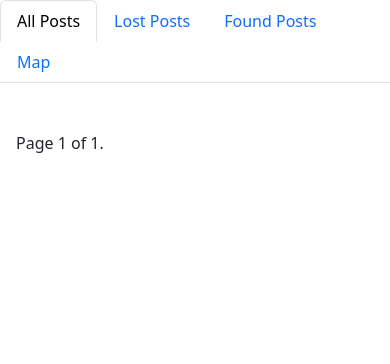
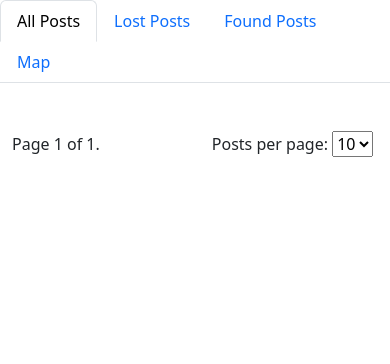
Before and after one commit to Tomosius/My_Precious, a Django app: page /posts/ in a window 390 px wide. Shown: the part 56-420 px from the top of the page. Run offline with Django 5.2, Linux system fonts and the light colour scheme; data that the repository does not hold is empty; some libraries are stand-ins or nearby versions.

Commit message:
post list added pagination with responsive selector

```diff
--- a/posts/templates/view_all_posts.html
+++ b/posts/templates/view_all_posts.html
@@ -66,25 +66,54 @@
 </div>
 
 
+	<!-- Outer container to hold the pagination controls and number selector -->
+<div class="container-fluid">
+  <div class="row justify-content-between align-items-center text-center">
+    <!-- Invisible spacer column for the first gap -->
+    <div class="d-none d-sm-block col-sm-1 col-md-2"></div>
 
-	<!-- Pagination controls -->
-<div class="pagination mx-3">
-    <span class="step-links">
-        {% if posts.has_previous %}
-            <a href="?page=1">&laquo; first</a>
-            <a href="?page={{ posts.previous_page_number }}">previous</a>
-        {% endif %}
+    <!-- Pagination controls wrapped in a column, adjusted to take the appropriate space -->
+    <div class="col-6 col-sm-5 col-md-3">
+      <div class="pagination">
+        <span class="step-links">
+          {% if posts.has_previous %}
+            <a href="?page=1&items_per_page={{ request.GET.items_per_page|default:'10' }}">&laquo; first</a>
+            <a href="?page={{ posts.previous_page_number }}&items_per_page={{ request.GET.items_per_page|default:'10' }}">previous</a>
+          {% endif %}
+          <span class="current">Page {{ posts.number }} of {{ posts.paginator.num_pages }}.</span>
+          {% if posts.has_next %}
+            <a href="?page={{ posts.next_page_number }}&items_per_page={{ request.GET.items_per_page|default:'10' }}">next</a>
+            <a href="?page={{ posts.paginator.num_pages }}&items_per_page={{ request.GET.items_per_page|default:'10' }}">last &raquo;</a>
+          {% endif %}
+        </span>
+      </div>
+    </div>
 
-        <span class="current">
-            Page {{ posts.number }} of {{ posts.paginator.num_pages }}.
-        </span>
+    <!-- Invisible spacer column for the middle gap -->
+    <div class="d-none d-md-block col-md-2"></div>
 
-        {% if posts.has_next %}
-            <a href="?page={{ posts.next_page_number }}">next</a>
-            <a href="?page={{ posts.paginator.num_pages }}">last &raquo;</a>
-        {% endif %}
-    </span>
+    <!-- Number selector wrapped in a column, adjusted to take the appropriate space -->
+    <div class="col-6 col-sm-5 col-md-3">
+      <form action="" method="get" class="text-center">
+        <label for="items_per_page">Posts per page:</label>
+        <select name="items_per_page" onchange="this.form.submit()">
+          {% for option in items_per_page_options %}
+          <option value="{{ option }}" {% if request.GET.items_per_page|stringformat:"s" == option|stringformat:"s" or not request.GET.items_per_page and option == 10 %}selected{% endif %}>
+            {{ option }}
+          </option>
+          {% endfor %}
+        </select>
+      </form>
+    </div>
+
+    <!-- Invisible spacer column for the last gap -->
+    <div class="d-none d-sm-block col-sm-1 col-md-2"></div>
+  </div>
 </div>
+
+
+
+
 
 
 
--- a/posts/views.py
+++ b/posts/views.py
@@ -7,6 +7,8 @@ from .forms import LostPostForm, FoundPostForm, FileFieldForm
 from .models import LostPhoto, FoundPhoto, LostPost, FoundPost
 from django.shortcuts import get_object_or_404
 from django.core.paginator import Paginator, EmptyPage, PageNotAnInteger
+
+ITEMS_PER_PAGE_OPTIONS = [5, 10, 20, 50]
 
 
 @login_required
@@ -85,11 +87,23 @@ def post_detail_view(request, slug, post_type):
     })
 
 
-def paginate_posts(request, posts_list):
-    """Paginate posts for easier navigation."""
-    paginator = Paginator(posts_list, 10)  # Display 10 posts per page
+def paginate_posts(request, posts_list, default_items_per_page=10):
+    """
+    Paginate posts for easier navigation, allowing dynamic items per page.
+    """
+    items_per_page = request.GET.get('items_per_page', default_items_per_page)
+    try:
+        items_per_page = int(items_per_page)
+        if items_per_page <= 0:
+            raise ValueError
+    except ValueError:
+        items_per_page = default_items_per_page
+
+    paginator = Paginator(posts_list, items_per_page)
     page_number = request.GET.get('page')
     return paginator.get_page(page_number)
+
+
 
 def view_all_posts(request):
     """Display all posts, both lost and found."""
@@ -99,8 +113,9 @@ def view_all_posts(request):
     paginated_posts = paginate_posts(request, all_posts)
     is_authenticated = request.user.is_authenticated
     context = {'posts': paginated_posts, 'is_authenticated':
-        is_authenticated, "active_tab": "all"}
+        is_authenticated, "active_tab": "all", "items_per_page_options": ITEMS_PER_PAGE_OPTIONS}
     return render(request, 'view_all_posts.html', context)
+
 
 
 def view_lost_posts(request):
@@ -109,7 +124,7 @@ def view_lost_posts(request):
     paginated_posts = paginate_posts(request, lost_posts)
     is_authenticated = request.user.is_authenticated
     context = {'posts': paginated_posts, 'is_authenticated':
-        is_authenticated, "active_tab": "lost"}
+        is_authenticated, "active_tab": "lost", "items_per_page_options": ITEMS_PER_PAGE_OPTIONS}
     return render(request, 'view_all_posts.html', context)
 
 
@@ -119,5 +134,5 @@ def view_found_posts(request):
     paginated_posts = paginate_posts(request, found_posts)
     is_authenticated = request.user.is_authenticated
     context = {'posts': paginated_posts, 'is_authenticated':
-        is_authenticated, "active_tab": "found"}
+        is_authenticated, "active_tab": "found", "items_per_page_options": ITEMS_PER_PAGE_OPTIONS}
     return render(request, 'view_all_posts.html', context)
```
